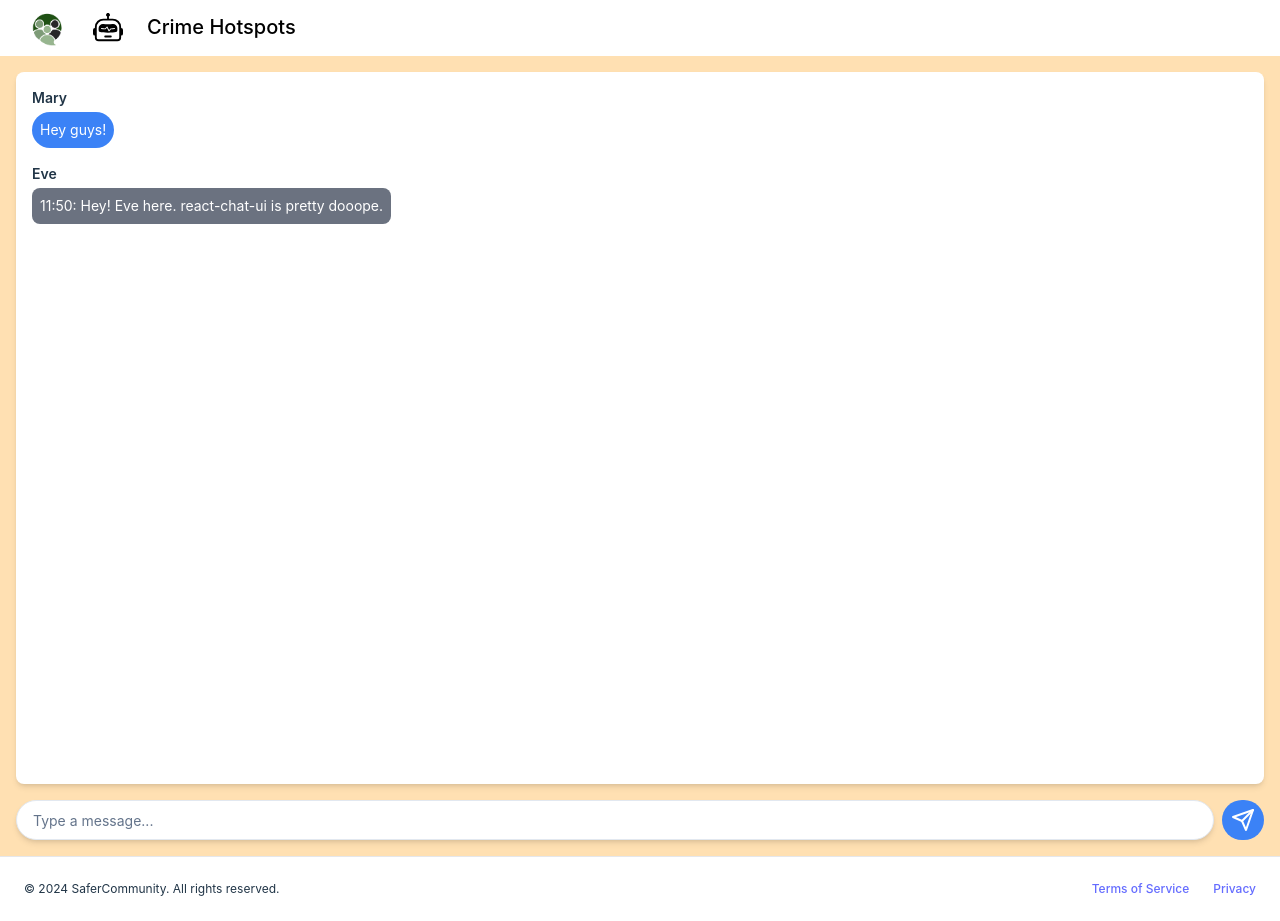
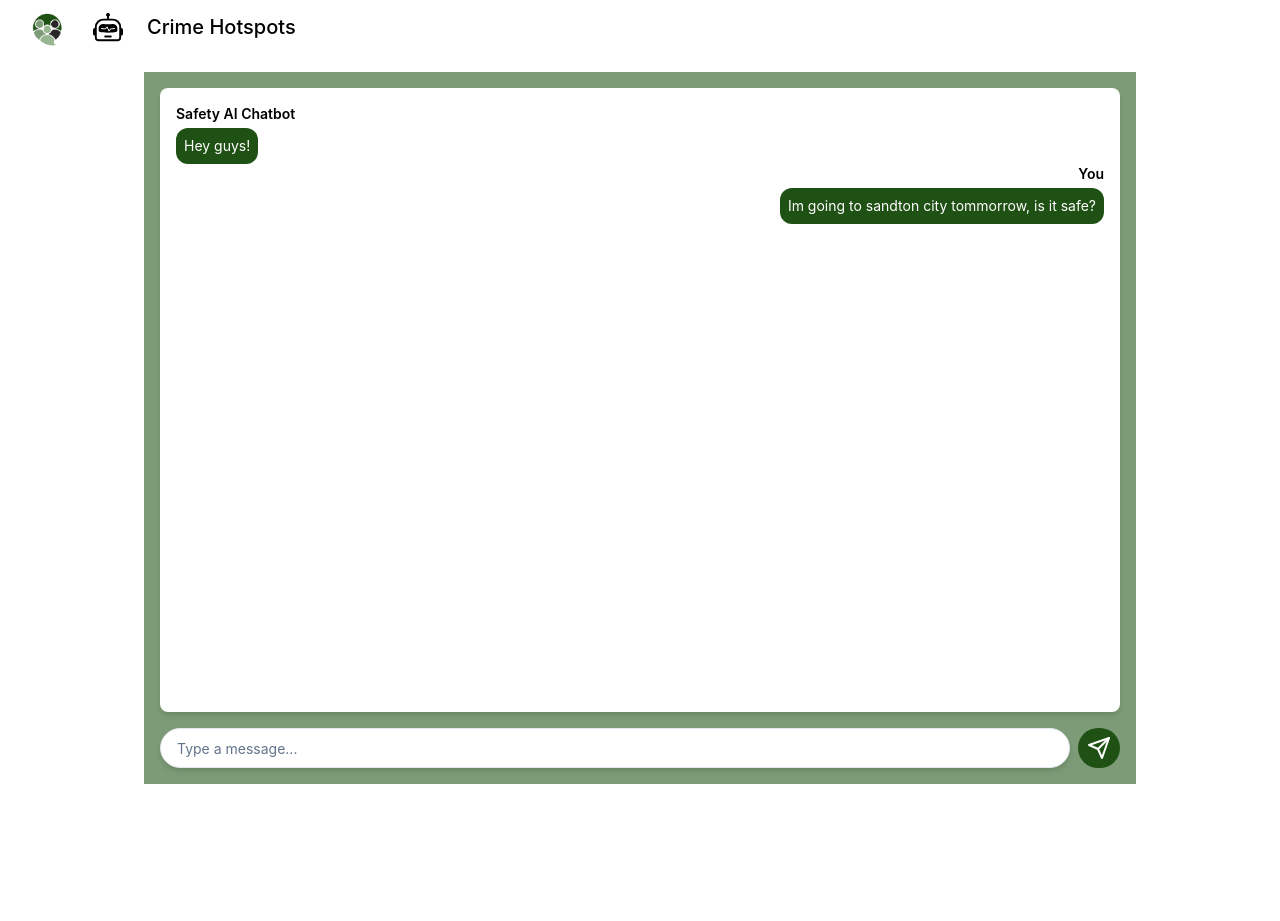
Before and after one commit to KatangaDan/safer-community, a React (Vite) app in the folder frontend/safer-community/: page /home in a window 1280 px wide. After the commit the page ends 800 px from the top, so only its background shows below. Built offline with nearby package versions, Linux system fonts and the light colour scheme.

Commit message:
chore: Update chat page styling and background color

```diff
--- a/frontend/safer-community/src/pages/Chat.jsx
+++ b/frontend/safer-community/src/pages/Chat.jsx
@@ -8,19 +8,26 @@ import { Button } from "@/components/ui/button";
 
 export default function Chat() {
   return (
-    <div className="flex flex-col h-screen bg-[#ffe0b2] p-4">
+    <div className="flex flex-col h-full bg-[#7D9B76] p-4">
       <div className="flex-1 overflow-y-auto p-4 bg-white rounded-lg shadow-md">
-        <div className="space-y-4">
+        <div className="space-y-4 ">
           <div>
-            <div className="text-sm font-semibold">Mary</div>
-            <div className="inline-block p-2 mt-1 text-sm text-white bg-blue-500 rounded-full">
+            <div className="text-sm font-semibold text-black">
+              Safety AI Chatbot
+            </div>
+            <div className="inline-block p-2 mt-1 text-sm text-white bg-[#1F5014] rounded-xl">
               Hey guys!
             </div>
           </div>
-          <div>
-            <div className="text-sm font-semibold">Eve</div>
-            <div className="inline-block p-2 mt-1 text-sm text-white bg-gray-500 rounded-lg">
-              11:50: Hey! Eve here. react-chat-ui is pretty dooope.
+        </div>
+
+        <div className="space-y-4 ">
+          <div className=" flex flex-col items-end ">
+            <div className="text-sm font-semibold text-black text-right">
+              You
+            </div>
+            <div className="inline-block p-2 mt-1 text-sm text-white bg-[#1F5014] rounded-xl ">
+              Im going to sandton city tommorrow, is it safe?
             </div>
           </div>
         </div>
@@ -29,9 +36,9 @@ export default function Chat() {
         <Input
           type="text"
           placeholder="Type a message..."
-          className="w-full p-4 text-sm bg-white border rounded-full shadow-md"
+          className="w-full p-4 text-sm bg-white border rounded-full shadow-md text-black"
         />
-        <Button className="p-2 text-white bg-blue-500 rounded-full">
+        <Button className="p-2 text-white bg-[#1F5014] rounded-full">
           <SendIcon className="w-6 h-6" />
         </Button>
       </div>
--- a/frontend/safer-community/src/pages/CrimeHotspots.jsx
+++ b/frontend/safer-community/src/pages/CrimeHotspots.jsx
@@ -75,7 +75,7 @@ export default function Component() {
   }, []);
 
   return (
-    <div className="flex flex-col min-h-[100dvh] w-screen">
+    <div className="flex flex-col min-h-[100dvh] w-screen bg-white">
       <header className="px-4 lg:px-6 h-14 flex items-center justify-between">
         <div className="flex items-center gap-4 sm:gap-6">
           <Link
@@ -113,20 +113,20 @@ export default function Component() {
         </div>
       </main>
       <footer className="flex flex-col gap-2 sm:flex-row py-6 w-full shrink-0 items-center px-4 md:px-6 border-t">
-        <p className="text-xs text-muted-foreground">
+        <p className="text-xs text-black">
           &copy; 2024 SaferCommunity. All rights reserved.
         </p>
         <nav className="sm:ml-auto flex gap-4 sm:gap-6">
           <Link
             to="#"
-            className="text-xs hover:underline underline-offset-4"
+            className="text-xs hover:underline underline-offset-4 text-black"
             prefetch={false}
           >
             Terms of Service
           </Link>
           <Link
             to="#"
-            className="text-xs hover:underline underline-offset-4"
+            className="text-xs hover:underline underline-offset-4 text-black"
             prefetch={false}
           >
             Privacy
--- a/frontend/safer-community/src/pages/Home.jsx
+++ b/frontend/safer-community/src/pages/Home.jsx
@@ -7,7 +7,7 @@ import Chat from "./Chat";
 
 export default function Component() {
   return (
-    <div className="flex flex-col min-h-[100dvh] w-screen">
+    <div className="flex flex-col min-h-[100dvh] w-screen bg-white">
       <header className="px-4 lg:px-6 h-14 flex items-center justify-between bg-white">
         <div className="flex items-center gap-4 sm:gap-6">
           <Link
@@ -43,31 +43,9 @@ export default function Component() {
         </div>
       </header>
 
-      <main className="">
+      <main className="w-4/5 h-[calc(100dvh-56px)] mx-auto p-4">
         <Chat />
       </main>
-
-      <footer className="flex flex-col gap-2 sm:flex-row py-6 w-full shrink-0 items-center px-4 md:px-6 border-t">
-        <p className="text-xs text-muted-foreground">
-          &copy; 2024 SaferCommunity. All rights reserved.
-        </p>
-        <nav className="sm:ml-auto flex gap-4 sm:gap-6">
-          <Link
-            href="#"
-            className="text-xs hover:underline underline-offset-4"
-            prefetch={false}
-          >
-            Terms of Service
-          </Link>
-          <Link
-            href="#"
-            className="text-xs hover:underline underline-offset-4"
-            prefetch={false}
-          >
-            Privacy
-          </Link>
-        </nav>
-      </footer>
     </div>
   );
 }
```
